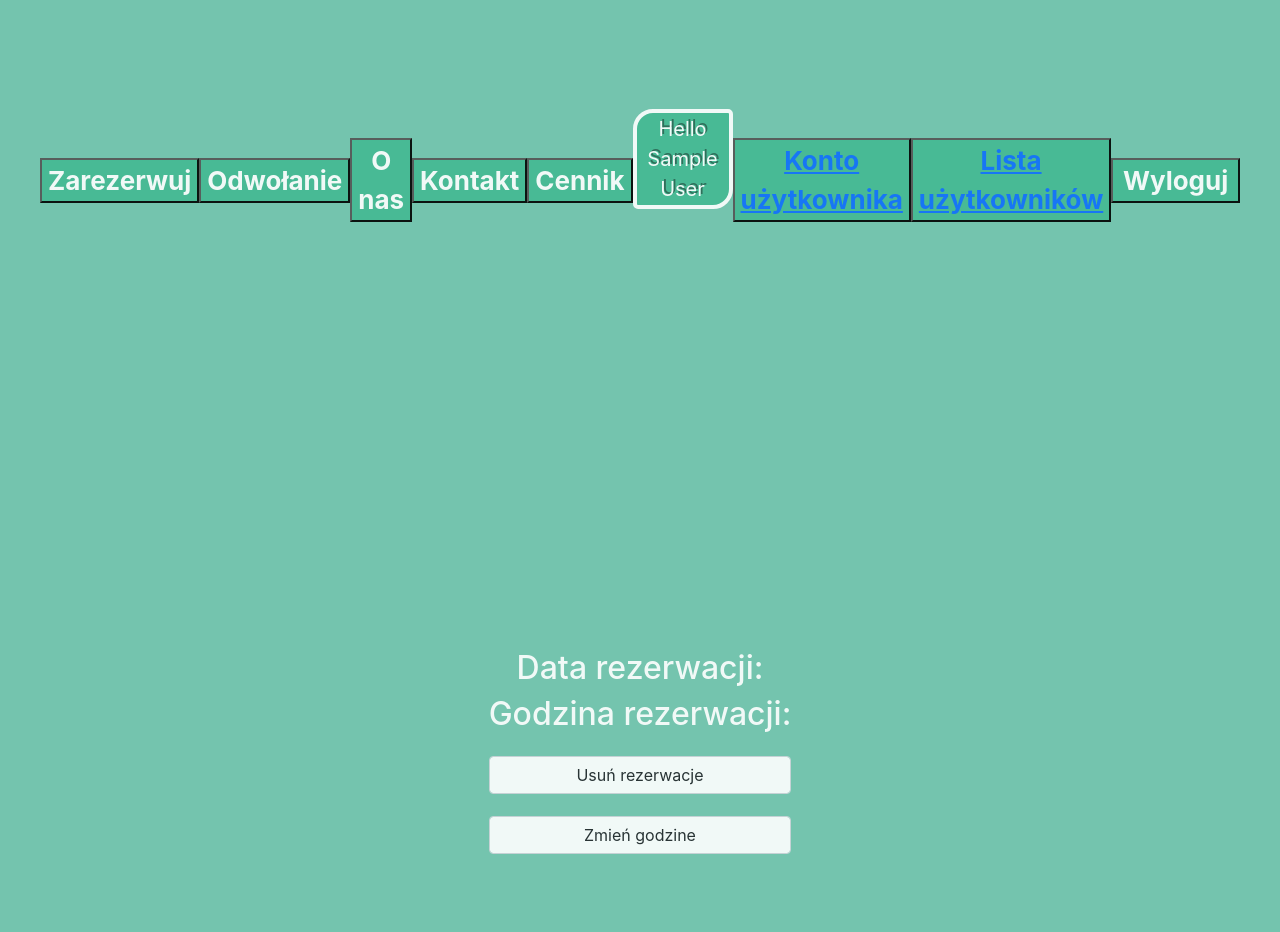
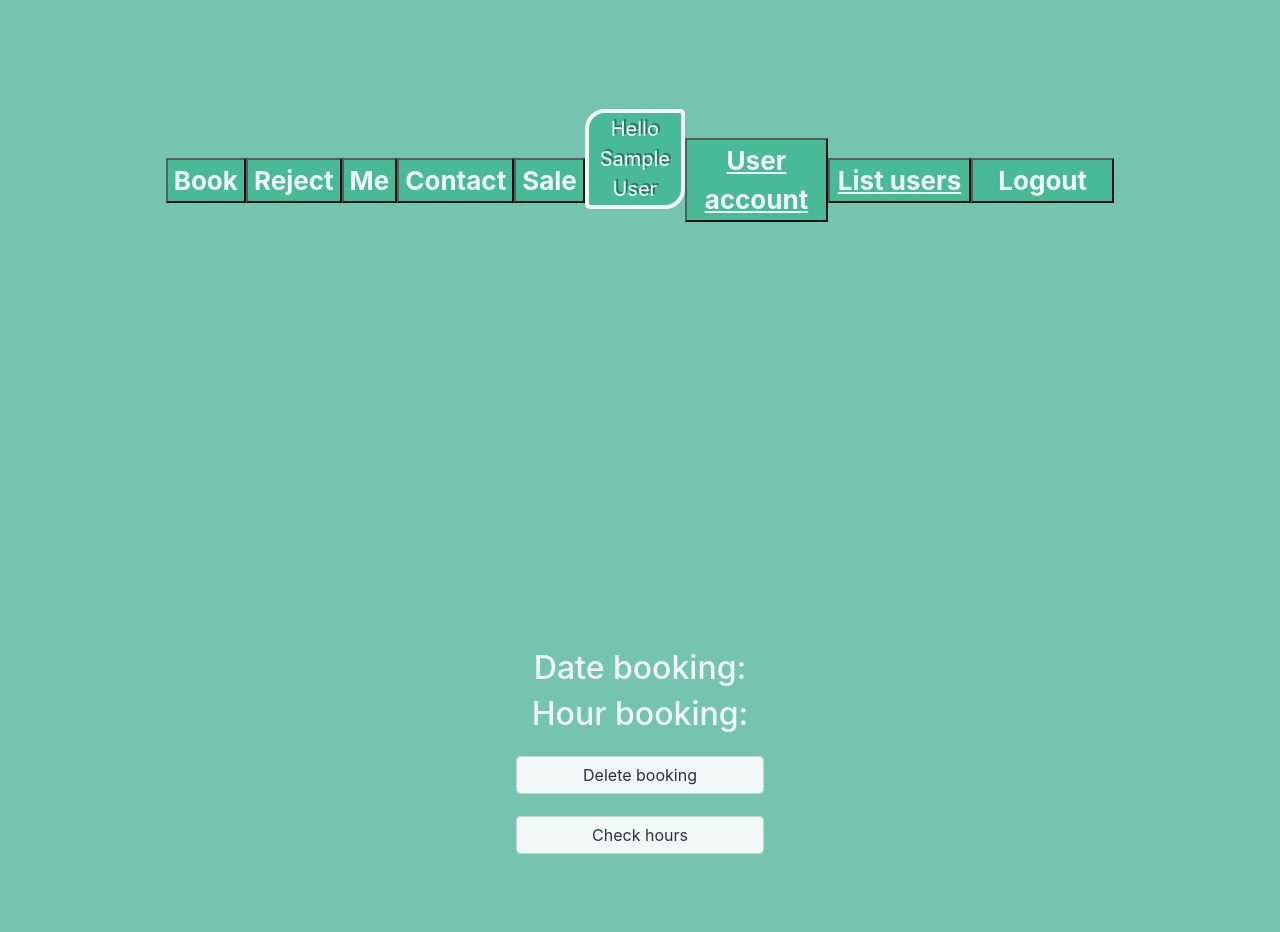
Before and after one commit to marekwino23/Project-fe, a React (Create React App) app: page /reject in a window 1280 px wide. Shown: the top 932 px of the page. Built offline with nearby package versions, Linux system fonts and the light colour scheme; no server answers; sample sign-in values are in the browser's storage.

Commit message:
setup server

```diff
--- a/src/Login.jsx
+++ b/src/Login.jsx
@@ -43,6 +43,7 @@ const onChange = ({ target }) => {
     const v = validateFields({ email, password });
     if(v.email || v.password) {
       setError(v);
+      cogoToast.info("please fill out the forma")
       return;
     }
 
@@ -63,7 +64,6 @@ const onChange = ({ target }) => {
     if(res?.status > 300 ) return;
     const data = await res.json();
     setUser(data.user);
-    sessionStorage.setItem('type', data.type)
     console.log(type)
     } catch(error) {
       dispatch({ type: 'ERROR', payload: true });
--- a/src/Registration.jsx
+++ b/src/Registration.jsx
@@ -57,7 +57,7 @@ const Registration = () => {
     console.log('res: ', res);
     if(res.status > 300 ) return;
     const data = await res.json();
-    data.status === 'success' && cogoToast.success('user was successfully creaed. You can now log in', {
+    data.status === 'success' && cogoToast.success('user was successfully created. You can now log in', {
       timeout: 5000
     });
     history.push('/login');
--- a/src/components/Booked.jsx
+++ b/src/components/Booked.jsx
@@ -20,13 +20,12 @@ const Booked = () => {
         let res;
         const { id } = JSON.parse(sessionStorage.getItem('user'));
         const data = `${date.getFullYear()}-${date.getMonth()+1}-${date.getDate()}`;
-        console.log(date,time,service)
+        console.log(data,time,service)
         if(date === '' || time === '' || service === ''){
-          cogoToast.success('Prosze wypełnić wszystkie pola', {
+          cogoToast.info('Prosze wypełnić wszystkie pola', {
       });
         }
         else if(date !== '' && time !== '' && service !== '' ){
-            history.push('/me');
              res =  await fetch(`${process.env.REACT_APP_API}/rez`, {
                 method: 'POST',
                 headers: {
@@ -41,7 +40,7 @@ const Booked = () => {
                 cogoToast.success(information.info)
                   }
               else {
-              cogoToast.success('Dziękuje za rezerwacje', {
+              cogoToast.success('Thanks for booking', {
               timeout: 5000
         });
       }
@@ -98,7 +97,7 @@ const Booked = () => {
 return (
     <div>
         <div className="container">
-            <p className="h1"> Wybierz termin </p>
+            <p className="h1"> Choose date </p>
         <DatePicker
         minDate={today}
         required
@@ -119,14 +118,14 @@ return (
 <div className="container">
       <select className="form-control" value={service} onChange={handleChange}>
         <option></option>
-        <option>Obcinanie włosów-30zł</option>
-        <option>Farbowanie włosów-40zł</option>
-        <option>Umycie włosów-20zł</option>
+        <option>Cut hairs-30zł</option>
+        <option>Colored hairs-40zł</option>
+        <option>Clean hairs-20zł</option>
       </select>
     </div>
-    <button className="form-check" onClick={onClick}>Wybierz</button>
+    <button className="form-check" onClick={onClick}>Choose</button>
     <p>{data}</p>
-      <button className="form-check" onClick={onBusy}>Sprawdz wybrany termin</button>
+      <button className="form-check" onClick={onBusy}>Check this date</button>
       <br></br>
     </div>
   )
--- a/src/components/Data.jsx
+++ b/src/components/Data.jsx
@@ -78,9 +78,9 @@ useEffect(() => {
       .then(response => response.json())
 .then(data => {
   console.log('Success:', data);
-  setBooking(data[0].date);
-    setHour(data[0].hour);
-    setService(data[0].service);
+  setBooking(data.date);
+    setHour(data.time);
+    setService(data.service);
 })
 
 },[]);
--- a/src/components/Rejected.jsx
+++ b/src/components/Rejected.jsx
@@ -37,9 +37,15 @@ const onErase = async () => {
 
 
 const changeHour = async () => {
+  if(time === ''|| hour !== '' ){
+    cogoToast.info("lack of changes")
+  }
+  else if(hour === ''){
+    cogoToast.info("if you want change hour the at first you must make book")
+  }
+  else{
     let res;
     const { id } = JSON.parse(sessionStorage.getItem('user'));
-    history.push('/me');
      res =  await fetch(`${process.env.REACT_APP_API}/changed`, {
         method: 'PATCH',
         headers: {
@@ -49,6 +55,9 @@ const changeHour = async () => {
         credentials: 'include',
         body: JSON.stringify({ booking, id, time }),
       });
+      cogoToast.success("Changes success")
+      history.push('/me');
+  }
 }
 
 useEffect(()=>{
@@ -67,18 +76,18 @@ useEffect(()=>{
       cogoToast.info("lack of date and time")
     }
     else if(data.status === "success"){
-      setBooking(data[0].date);
-      setHour(data[0].hour);
+      setBooking(data.date);
+      setHour(data.time);
     }
     })
 },[])
 
     return (
         <div className="container">
-            <p className="h2"> Data rezerwacji: {booking} </p>
-            <p className="h2"> Godzina rezerwacji: {hour} </p>
-            <button type="button" onClick={onErase} className="form-control"> Usuń rezerwacje</button>
-            <button type="button"  onClick={changeHour} className="form-control"> Zmień godzine</button>
+            <p className="h2"> Date booking: {booking} </p>
+            <p className="h2"> Hour booking: {hour} </p>
+            <button type="button" onClick={onErase} className="form-control"> Delete booking</button>
+            <button type="button"  onClick={changeHour} className="form-control"> Check hours</button>
             <div className="container">
             <TimePicker onChange={setTime} value={time} minTime="10:00:00" maxTime="18:00:00"/>
             </div>
--- a/src/layouts/Header.jsx
+++ b/src/layouts/Header.jsx
@@ -17,17 +17,17 @@ export const Header = () => {
       }
     return (
     <header className="App-header">
-          {loggedIn ? <Link to="/book"> <button type="button" >Zarezerwuj</button> </Link> :null }
-          {loggedIn ?  <Link to="/reject"><button type="button"  > Odwołanie </button>  </Link> :null  }
-    {loggedIn ?  <Link to="/my"> <button type="button" > O nas </button></Link> : null}
-    {loggedIn ?  <Link to="/contact"> <button type="button" > Kontakt </button> </Link> : null}
-    {loggedIn ?  <Link to="/sale"> <button type="button" > Cennik </button> </Link> : null}
+          {loggedIn ? <Link to="/book"> <button type="button" >Book</button> </Link> :null }
+          {loggedIn ?  <Link to="/reject"><button type="button"  > Reject </button>  </Link> :null  }
+    {loggedIn ?  <Link to="/my"> <button type="button" > Me </button></Link> : null}
+    {loggedIn ?  <Link to="/contact"> <button type="button" > Contact </button> </Link> : null}
+    {loggedIn ?  <Link to="/sale"> <button type="button" > Sale </button> </Link> : null}
     {loggedIn ?  <div className="account">{`Hello ${name}`}</div> : null}
-    {loggedIn ?  <button type="button"><Link to="/me"> Konto użytkownika</Link> </button> : null}
-    {loggedIn  ?   <button type="button"><Link to="/list"> Lista użytkowników</Link> </button> : null}
-    {loggedIn ?   <button type="button" onClick={onClick} > Wyloguj </button> : null}
-    {loggedIn ? null : <Link to="/register"> <button style={{marginTop:"48px"}}> Rejestracja </button> </Link>}
-    {loggedIn ? null : <Link to="/login"> <button style={{marginTop:"48px"}}> Logowanie </button> </Link>}
+    {loggedIn ?  <button type="button"><Link style={{color:"white"}} to="/me"> User account</Link> </button> : null}
+    {loggedIn  ?   <button type="button"><Link style={{color:"white"}} to="/list"> List users</Link> </button> : null}
+    {loggedIn ?   <button style={{height:"100%"}} type="button" onClick={onClick} > Logout </button> : null}
+    {loggedIn ? null : <Link to="/register"> <button style={{marginTop:"48px"}}> Register </button> </Link>}
+    {loggedIn ? null : <Link to="/login"> <button style={{marginTop:"48px"}}> Login </button> </Link>}
     </header>
     );
 }
```
Also changed, not shown: 1 other file (tests, documents, lock files or other folders).
